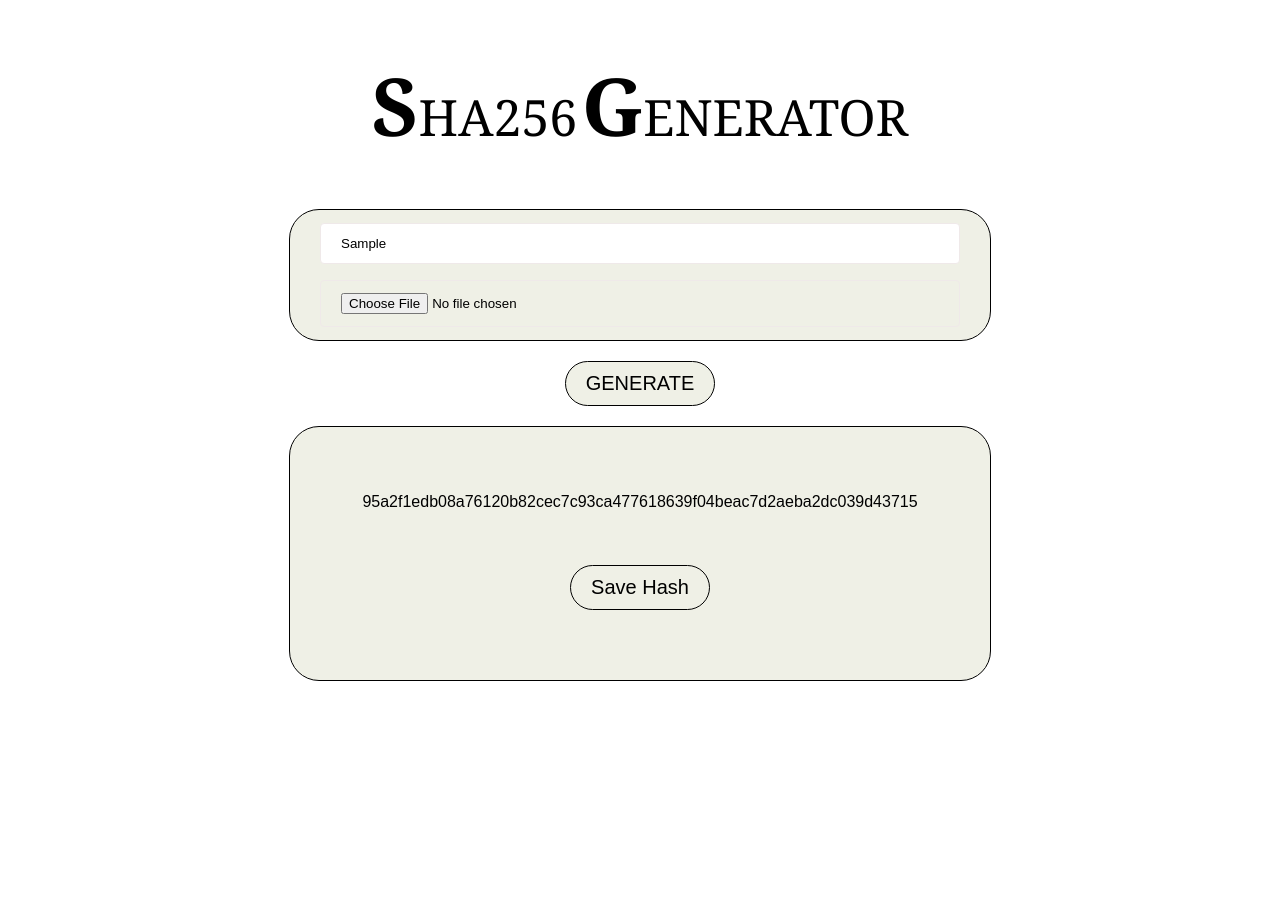
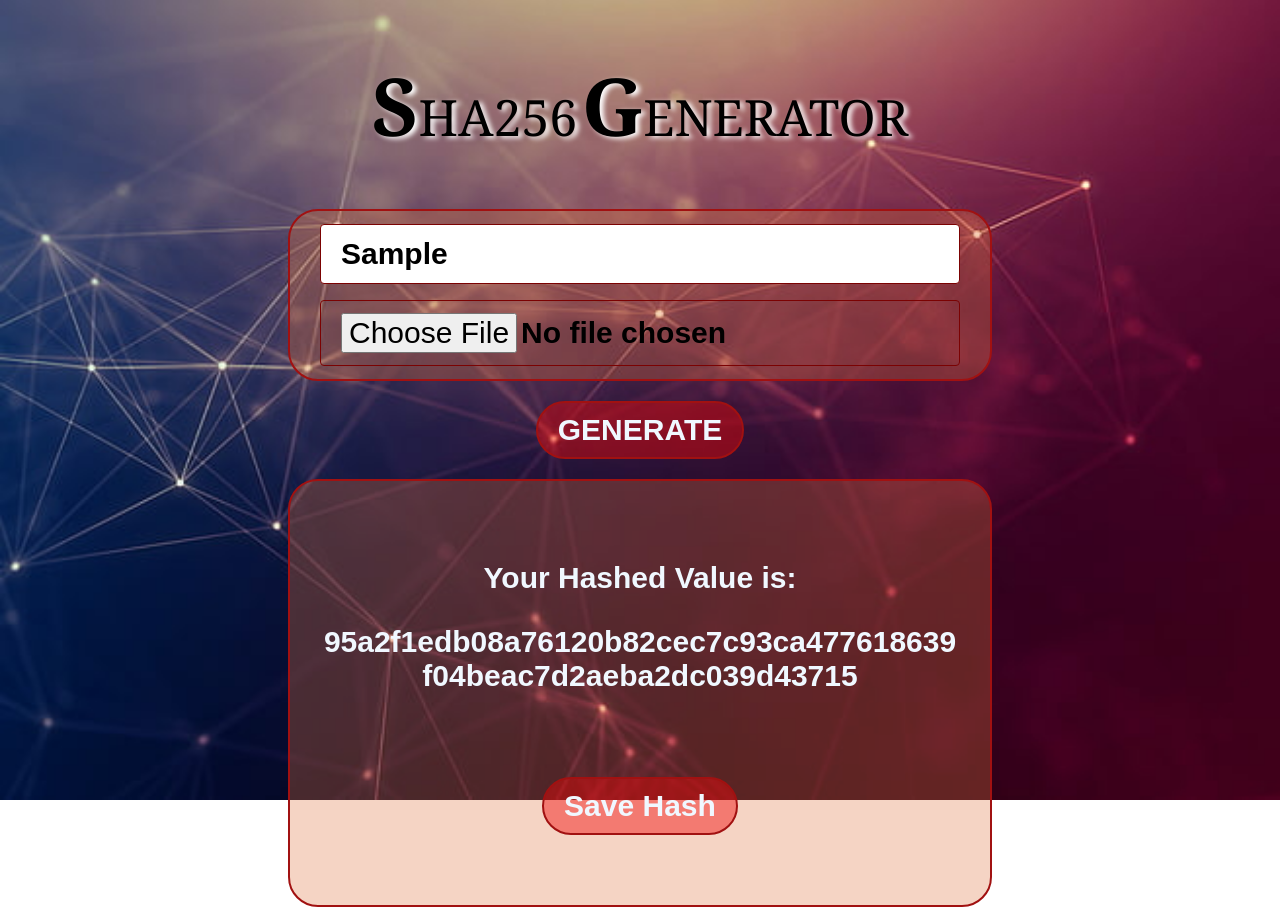
Before and after one commit to Zed-Kryp/sah256-generator, a plain HTML site: page widthWindow.html in a window 1280 px wide. Both pictures are taken after typing "Sample" into the empty fields and a click on the button "GENERATE". Before the commit the page ends 800 px from the top, so only its background shows below. Drawn offline with Linux system fonts and the light colour scheme.

Commit message:
Add files via upload

```diff
--- a/style.css
+++ b/style.css
@@ -1,5 +1,5 @@
 body {
-    background-color: rgb(255, 255, 255);
+  background-image: url(cpimg2.jpg);
   background-repeat: no-repeat;
   background-attachment: fixed;
   background-size: cover;
@@ -17,19 +17,19 @@ body {
 
 .style-text {
   display: inline-block;
-    font-family: Georgia, 'Times New Roman', Times, serif;
+  font-family: Georgia, "Times New Roman", Times, serif;
   font-size: 50px;
+  text-shadow: 4px 2px 5px rgb(255, 255, 255);
 }
 
 .style-text::first-letter {
   font-size: 80px;
   font-weight: bold;
 }
-
 .sahhead {
-    background-color: rgb(239, 240, 230);
+  background-color: rgba(223, 118, 66, 0.308);
   margin: auto;
-    border: 1px solid black;
+  border: 2px solid rgb(161, 17, 17);
   width: 50%;
   padding: 5px 30px;
   border-radius: 30px;
@@ -37,12 +37,19 @@ body {
   flex-direction: column;
   align-items: center;
 }
-
-input[type=text], input[type=file] {
+input::placeholder {
+  font-size: 20px; /* Change this to your desired font size */
+  font-family: Arial, sans-serif; /* Change this to your desired font family */
+  color: #d51313; /* Optional: Change the color of the placeholder text */
+}
+input[type="text"],
+input[type="file"] {
+  font-size: 30px;
+  font-weight: bold;
   width: 100%;
   padding: 12px 20px;
   margin: 8px 0;
-    border: 1px solid #efe9e9;
+  border: 1px solid #7b0202;
   border-radius: 4px;
   box-sizing: border-box;
 }
@@ -50,18 +57,23 @@ input[type=text], input[type=file] {
 button {
   display: block;
   margin: 20px auto;
-    background-color: rgb(239, 240, 230);
+  background-color: rgba(240, 9, 9, 0.437);
   padding: 10px 20px;
-    font-size: 20px;
+  font-size: 30px;
   border-radius: 30px;
-    border: 1px solid black;
+  border: 2px solid rgb(161, 17, 17);
   cursor: pointer;
+  color: aliceblue;
+  font-weight: bold;
 }
 
 #out {
-    background-color: rgb(239, 240, 230);
+  font-size: 30px;
+  font-weight: bold;
+  color: aliceblue;
+  background-color: rgba(223, 118, 66, 0.308);
   margin: auto;
-    border: 1px solid black;
+  border: 2px solid rgb(161, 17, 17);
   width: 50%;
   padding: 50px 30px;
   border-radius: 30px;
--- a/widthWindow.html
+++ b/widthWindow.html
@@ -1,12 +1,12 @@
 <!DOCTYPE html>
 <html lang="en">
   <head>
-    <meta charset="utf-8">
-    <meta http-equiv="X-UA-Compatible" content="IE=edge">
+    <meta charset="utf-8" />
+    <meta http-equiv="X-UA-Compatible" content="IE=edge" />
     <title>SHA256 Generator</title>
-    <meta name="description" content="">
-    <meta name="viewport" content="width=device-width, initial-scale=1">
-    <link rel="stylesheet" href="style.css">
+    <meta name="description" content="" />
+    <meta name="viewport" content="width=device-width, initial-scale=1" />
+    <link rel="stylesheet" href="style.css" />
   </head>
   <body>
     <section>
@@ -15,12 +15,25 @@
         <p class="style-text">GENERATOR</p>
       </div>
       <div class="sahhead">
-            <input type="text" id="inputText" name="inputText" placeholder="Enter your plain text" oninput="hideOutput()">
-            <input type="file" id="inputFile" name="inputFile" oninput="hideOutput()">
+        <input
+          type="text"
+          id="inputText"
+          name="inputText"
+          placeholder="Enter your plain text"
+          oninput="hideOutput()"
+        />
+        <input
+          type="file"
+          id="inputFile"
+          name="inputFile"
+          oninput="hideOutput()"
+        />
       </div>
       <button onclick="generateHash()">GENERATE</button>
       <div id="out">
-            <p id="hashOutput"></p><br>
+        <p>Your Hashed Value is:</p>
+        <p id="hashOutput"></p>
+        <br />
         <button onclick="saveHash()">Save Hash</button>
       </div>
     </section>
```
Also changed, not shown: sah.js (added, +96 -0 lines), script.js (+13 -11 lines), cpimg1.jpg (added), cpimg2.jpg (added), cpimg3.jpg (added), kali-linux.jpg (added), milkyway2.jpg (added), 2 other files. Lines whose indentation alone changed are shown as unchanged.
